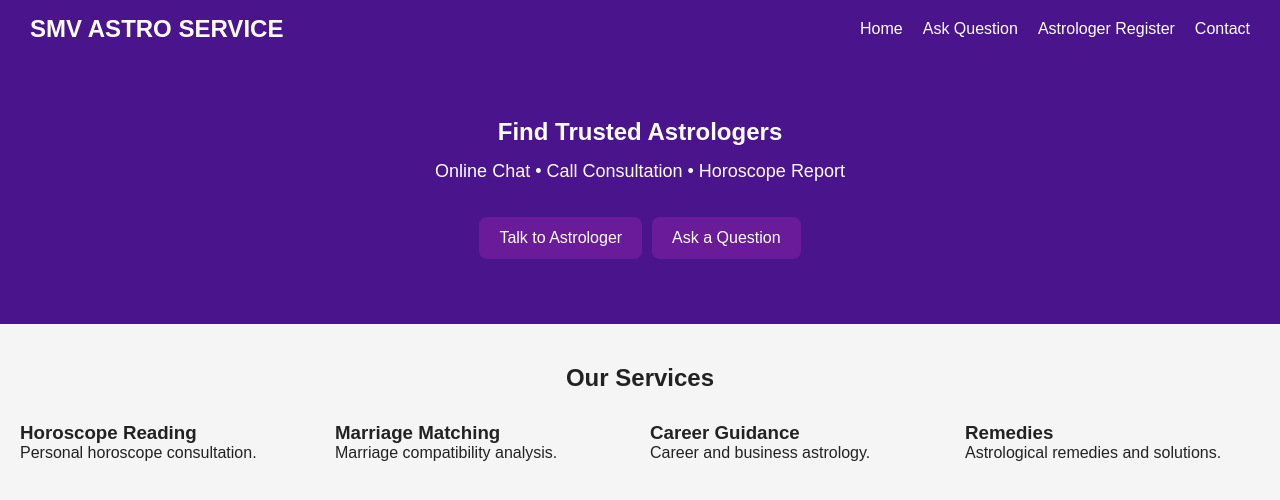
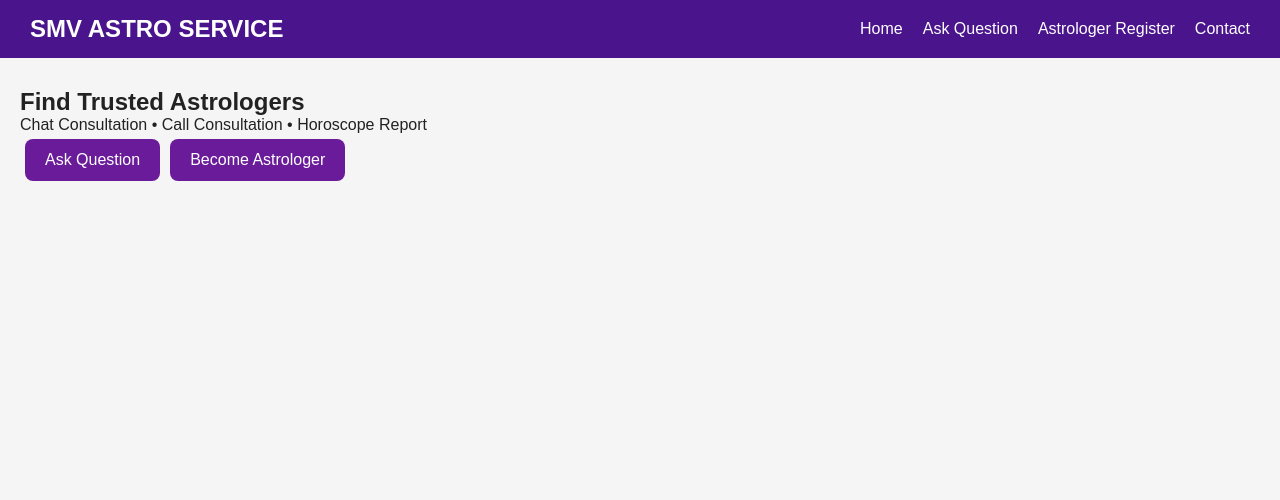
Before and after one commit to smvastrorajaram-hub/smv-astro-service, a React (Vite) app: page / in a window 1280 px wide. Shown: the top 500 px of the page. Built offline with nearby package versions, Linux system fonts and the light colour scheme.

Commit message:
Update Home page with Hero

```diff
--- a/src/pages/Home.jsx
+++ b/src/pages/Home.jsx
@@ -1,62 +1,11 @@
 import Header from "../components/Header";
+import Hero from "../components/Hero";
 
 function Home() {
   return (
     <>
       <Header />
-
-      <section
-        style={{
-          background: "#4A148C",
-          color: "#fff",
-          padding: "60px 20px",
-          textAlign: "center",
-        }}
-      >
-        <h1>Find Trusted Astrologers</h1>
-
-        <p style={{ marginTop: "15px", fontSize: "18px" }}>
-          Online Chat • Call Consultation • Horoscope Report
-        </p>
-
-        <div style={{ marginTop: "30px" }}>
-          <button>Talk to Astrologer</button>
-          <button>Ask a Question</button>
-        </div>
-      </section>
-
-      <section style={{ padding: "40px 20px" }}>
-        <h2 style={{ textAlign: "center" }}>Our Services</h2>
-
-        <div
-          style={{
-            display: "grid",
-            gridTemplateColumns: "repeat(auto-fit,minmax(220px,1fr))",
-            gap: "20px",
-            marginTop: "30px",
-          }}
-        >
-          <div>
-            <h3>Horoscope Reading</h3>
-            <p>Personal horoscope consultation.</p>
-          </div>
-
-          <div>
-            <h3>Marriage Matching</h3>
-            <p>Marriage compatibility analysis.</p>
-          </div>
-
-          <div>
-            <h3>Career Guidance</h3>
-            <p>Career and business astrology.</p>
-          </div>
-
-          <div>
-            <h3>Remedies</h3>
-            <p>Astrological remedies and solutions.</p>
-          </div>
-        </div>
-      </section>
+      <Hero />
     </>
   );
 }
```
